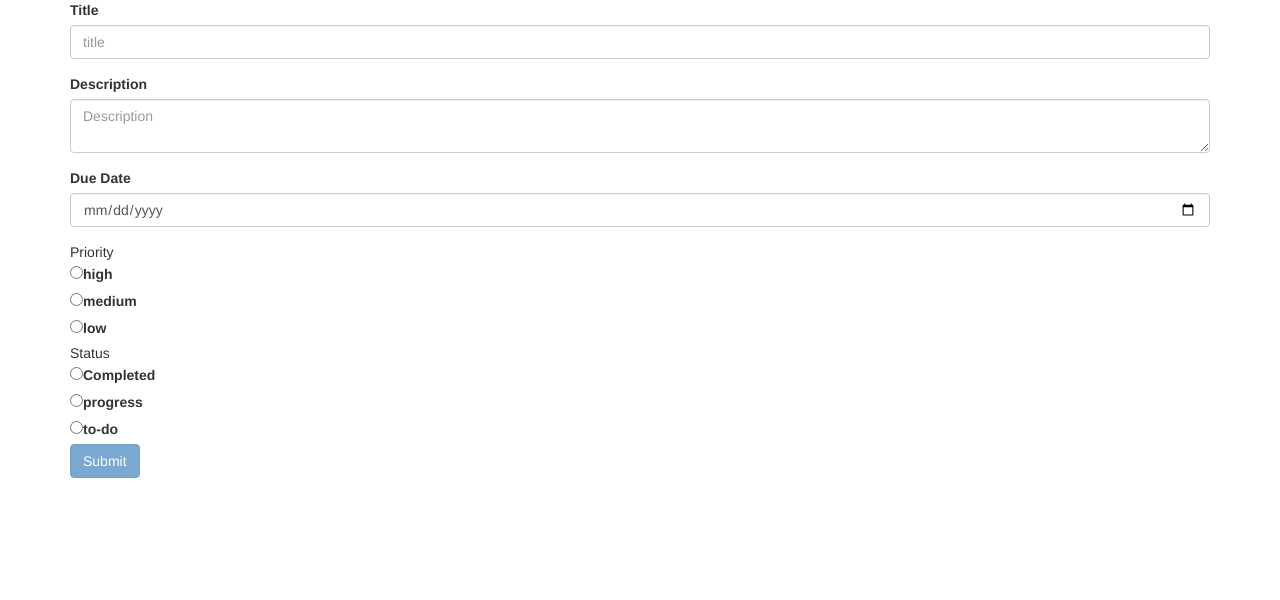
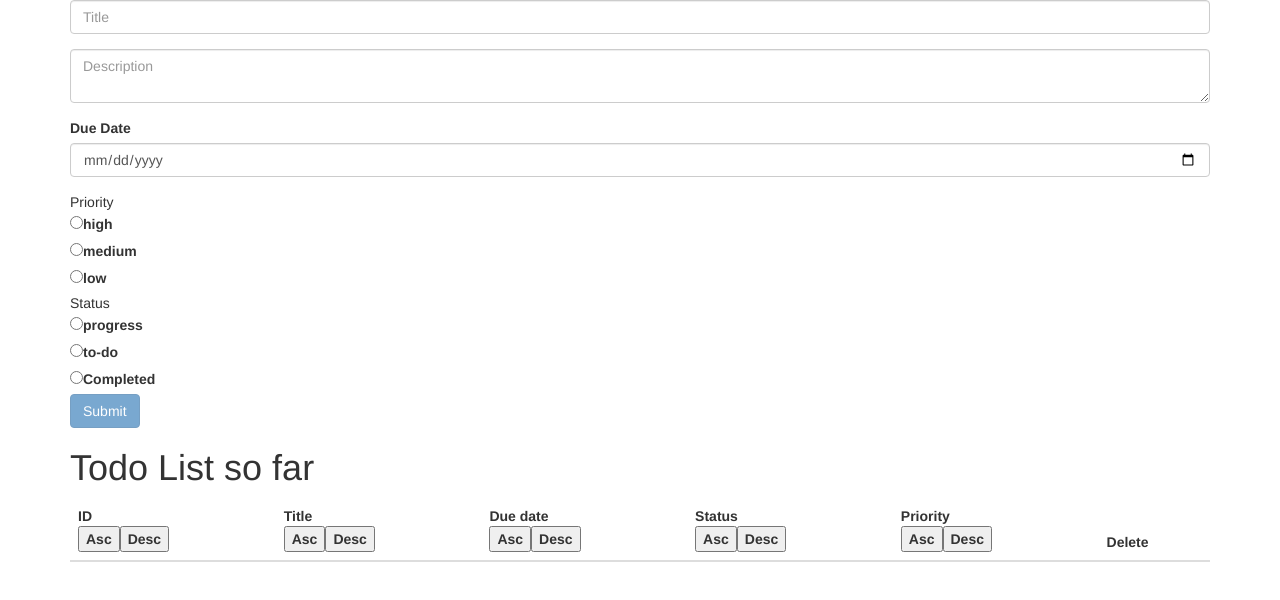
Before and after one commit to mayankdutta/todoAngular, an Angular app: page / in a window 1280 px wide. Shown: the top 600 px of the page. Built offline with nearby package versions, Linux system fonts and the light colour scheme.

Commit message:
basic todo implemented

```diff
--- a/src/app/app.component.html
+++ b/src/app/app.component.html
@@ -1,11 +1,10 @@
-<div class="container mt-5">
+<div class="container">
   <div class="form-area">
     <form #f="ngForm" (submit)="onSubmit(f)">
       <div class="form-group">
-        <label>Title</label>
         <input
           type="text"
-          placeholder="title"
+          placeholder="Title"
           name="title"
           ngModel
           #title="ngModel"
@@ -13,13 +12,12 @@
           [ngClass]="{ 'is-invalid': title.touched && title.invalid }"
           required
         />
-        <div class="alert alert-danger" *ngIf="title.touched && title.invalid">
-          Title is not valid
-        </div>
+        <!-- <div class="alert alert-danger" *ngIf="title.touched && title.invalid"> -->
+        <!--   Title is not valid -->
+        <!-- </div> -->
       </div>
 
       <div class="form-group">
-        <label>Description</label>
         <textarea
           type="text"
           placeholder="Description"
@@ -42,6 +40,7 @@
         />
       </div>
 
+      <div class="priority-section">
         <div>Priority</div>
 
         <div class="form-check">
@@ -79,20 +78,10 @@
           />
           <label class="form-check-label" for="priorityLow">low</label>
         </div>
+      </div>
 
+      <div class="status-section">
         <div>Status</div>
-      <div class="form-check">
-        <input
-          id="statusCompleted"
-          type="radio"
-          ngModel
-          class="form-check-input"
-          name="status"
-          #status="ngModel"
-          value="Completed"
-        />
-        <label class="form-check-label" for="statusCompleted">Completed</label>
-      </div>
 
         <div class="form-check">
           <input
@@ -120,9 +109,98 @@
           <label class="form-check-label" for="statusTodo">to-do</label>
         </div>
 
+        <div class="form-check">
+          <input
+            id="statusCompleted"
+            type="radio"
+            ngModel
+            class="form-check-input"
+            name="status"
+            #status="ngModel"
+            value="Completed"
+          />
+          <label class="form-check-label" for="statusCompleted"
+            >Completed</label
+          >
+        </div>
+      </div>
+
       <button type="submit" class="btn btn-primary" [disabled]="f.invalid">
         Submit
       </button>
     </form>
   </div>
 </div>
+
+<div class="container">
+  <h1>Todo List so far</h1>
+
+  <table class="table">
+    <thead class="thead-dark">
+      <tr>
+        <th scope="col">
+          <span
+            >ID
+            <div>
+              <button (click)="sortAsc('id')">Asc</button
+              ><button (click)="sortDesc('id')">Desc</button>
+            </div></span
+          >
+        </th>
+        <th scope="col">
+          <span
+            >Title
+
+            <div>
+              <button (click)="sortAsc('title')">Asc</button
+              ><button (click)="sortDesc('title')">Desc</button>
+            </div>
+          </span>
+        </th>
+        <th scope="col">
+          <span
+            >Due date
+
+            <div>
+              <button (click)="sortAsc('dueDate')">Asc</button
+              ><button (click)="sortDesc('dueDate')">Desc</button>
+            </div></span
+          >
+        </th>
+        <th scope="col">
+          <span
+            >Status
+
+            <div>
+              <button (click)="sortAsc('status')">Asc</button
+              ><button (click)="sortDesc('status')">Desc</button>
+            </div></span
+          >
+        </th>
+        <th scope="col">
+          <span
+            >Priority
+
+            <div>
+              <button (click)="sortAsc('priority')">Asc</button
+              ><button (click)="sortDesc('priority')">Desc</button>
+            </div></span
+          >
+        </th>
+        <th scope="col">
+          <span>Delete </span>
+        </th>
+      </tr>
+    </thead>
+    <tbody>
+      <tr *ngFor="let todoItem of userTodoList">
+        <td>{{ todoItem.id }}</td>
+        <td>{{ todoItem.title }}</td>
+        <td>{{ todoItem.dueDate }}</td>
+        <td>{{ todoItem.status }}</td>
+        <td>{{ todoItem.priority }}</td>
+        <button (click)="deleteTask(todoItem.id)">X</button>
+      </tr>
+    </tbody>
+  </table>
+</div>
--- a/src/app/app.component.ts
+++ b/src/app/app.component.ts
@@ -10,18 +10,37 @@ import { iTodoItem } from './models/todo-item';
 })
 export class AppComponent {
   title = 'codingNinja';
+  userTodoList: iTodoItem[] = [];
 
-  constructor(private todoService: TodoService) { }
+  constructor(private todoService: TodoService) {
+    this.userTodoList = todoService.todoList;
+  }
 
   onSubmit(data: NgForm) {
     console.log(data.value);
-    this.todoService.add(data.value);
+    this.todoService.add({
+      ...data.value,
+      id: this.todoService.todoList.length + 1,
+    });
 
-
-    console.log(this.todoService.todoList)
+    console.log(this.todoService.todoList);
   }
 
   getValue(value: any) {
     // console.log(value);
   }
+
+  deleteTask(id: number) {
+    this.userTodoList = this.todoService.deleteTask(id);
+  }
+
+
+  sortAsc(attribute: string) {
+    this.userTodoList = this.todoService.sortAsc(attribute);
+
+  }
+
+  sortDesc(attribute: string) {
+    this.userTodoList = this.todoService.sortDesc(attribute);
+  }
 }
--- a/src/app/services/todo.service.ts
+++ b/src/app/services/todo.service.ts
@@ -4,21 +4,73 @@ import { iTodoItem } from '../models/todo-item';
 @Injectable({
   providedIn: 'root',
 })
-
 export class TodoService {
-  todoList: Array<iTodoItem> = [ ]
+  todoList: Array<iTodoItem> = [];
 
   add(todoItem: iTodoItem) {
     this.todoList.push(todoItem);
+    this.saveToLocalStorage();
   }
 
-  delete(id: number) {
-    this.todoList = this.todoList.filter(todo => todo.id !== id);
+  deleteTask(id: number) {
+    this.todoList = this.todoList.filter((todo) => todo.id !== id);
+    this.saveToLocalStorage();
+    return this.todoList;
   }
 
-  sortPriority() { }
-  sortName() {}
-  sortId() {}
+  sortAsc(attribute: string) {
+    if (attribute === 'id') this.todoList.sort(this.sortBy.id);
+    if (attribute === 'title') this.todoList.sort(this.sortBy.title);
+    if (attribute === 'priority') this.todoList.sort(this.sortBy.priority);
+    if (attribute === 'status') this.todoList.sort(this.sortBy.status);
+    if (attribute === 'dueDate') this.todoList.sort(this.sortBy.dueDate);
 
-  constructor() {}
+    return this.todoList;
+  }
+
+  sortDesc(attribute: string) {
+    this.todoList = this.sortAsc(attribute);
+    this.todoList.reverse();
+    return this.todoList;
+  }
+
+  constructor() {
+    // Fetch data from localStorage when the service is instantiated
+    const savedData = localStorage.getItem('todoList');
+    if (savedData) {
+      this.todoList = JSON.parse(savedData);
+    }
+  }
+
+  private saveToLocalStorage() {
+    // Save data to localStorage whenever the todoList is updated
+    localStorage.setItem('todoList', JSON.stringify(this.todoList));
+  }
+
+  sortBy = {
+    id: (elem1: iTodoItem, elem2: iTodoItem) => {
+      return elem1.id - elem2.id;
+    },
+    title: (elem1: iTodoItem, elem2: iTodoItem) => {
+      if (elem1.title < elem2.title) return -1;
+      if (elem1.title > elem2.title) return +1;
+      return 0;
+    },
+    priority: (elem1: iTodoItem, elem2: iTodoItem) => {
+      if (elem1.priority < elem2.priority) return -1;
+      if (elem1.priority > elem2.priority) return +1;
+      return 0;
+    },
+    status: (elem1: iTodoItem, elem2: iTodoItem) => {
+      if (elem1.status < elem2.status) return -1;
+      if (elem1.status > elem2.status) return +1;
+      return 0;
+    },
+    dueDate: (elem1: iTodoItem, elem2: iTodoItem) => {
+      if (elem1.dueDate < elem2.dueDate) return -1;
+      if (elem1.dueDate > elem2.dueDate) return +1;
+      return 0;
+    },
+  };
+
 }
```
Also changed, not shown: src/app/models/todo-item.ts (+10 -0 lines). Lines whose indentation alone changed are shown as unchanged.
